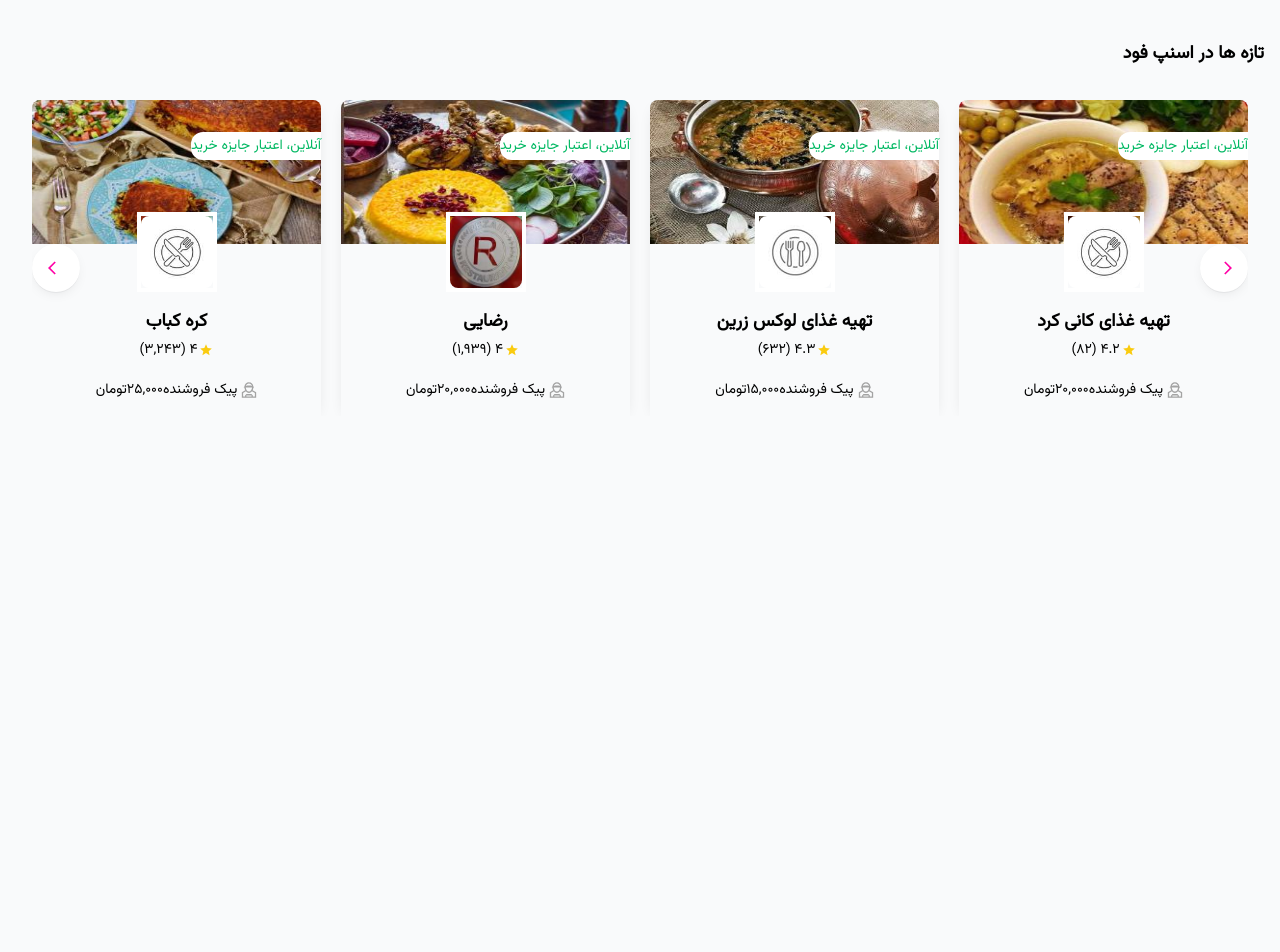
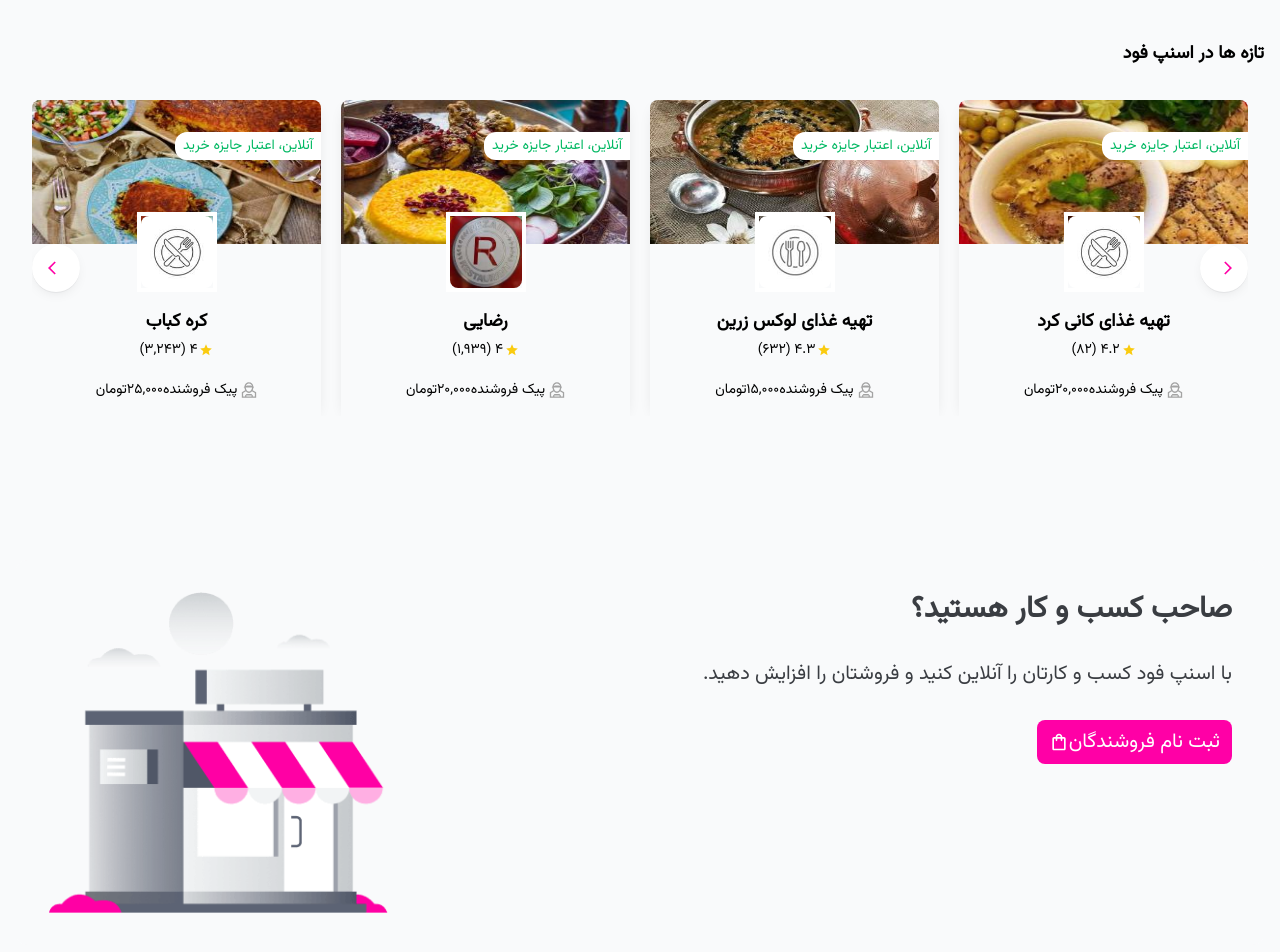
Before and after one commit to tina-david/snappfood-nextjs-project, a Next.js app: page / in a window 1280 px wide. Shown: the part 400-1352 px from the top of the page. Before the commit the page ends 912 px from the top, so only its background shows below. Built offline with nearby package versions, Linux system fonts and the light colour scheme.

Commit message:
contact-us part

```diff
--- a/app/page.tsx
+++ b/app/page.tsx
@@ -1,6 +1,7 @@
 'use client'
 
 import Categories from "@/components/Categories";
+import ContactUs from "@/components/ContactUs";
 import Slide from "@/components/Slide";
 
 export default function Home() {
@@ -9,6 +10,7 @@ export default function Home() {
         <div className={'flex w-full justify-center flex-wrap p-4'}>
 <Categories/>
 <Slide/>
+<ContactUs/>
         </div>
     );
 }
--- /dev/null
+++ b/src/components/ContactUs.tsx
@@ -0,0 +1,32 @@
+import Image from "next/image";
+import React from "react";
+import Contactus from "../../public/images/shop.png";
+import { MdOutlineShoppingBag } from "react-icons/md";
+const ContactUs = () => {
+  return (
+    <div className="flex flex-wrap w-full my-16 max-w-7xl">
+      <div className="flex justify-between rounded-xl p-8 bg-body-color  w-full">
+        <div className="w-full md:w-1/2 ">
+          <div className="text-3xl font-bold text-carbon-main">
+            {"صاحب کسب و کار هستید؟"}
+          </div>
+          <div className="my-8 text-xl text-carbon-main">
+            {
+              "با اسنپ فود کسب و کارتان را آنلاین کنید و فروشتان را افزایش دهید."
+            }
+          </div>
+          <div>
+            <button className="bg-primary-main flex text-white px-3 py-2 rounded-lg text-xl items-center">
+              {"  ثبت نام فروشندگان"} <MdOutlineShoppingBag />
+            </button>
+          </div>
+        </div>
+        <div className="hidden md:w-1/2 md:flex justify-end ">
+          <Image src={Contactus} alt="contact-us" width={340} height={340} />
+        </div>
+      </div>
+    </div>
+  );
+};
+
+export default ContactUs;
--- a/src/components/Header.tsx
+++ b/src/components/Header.tsx
@@ -1,7 +1,7 @@
 import Image from "next/image";
 import React from "react";
 import Logo from "../../public/images/images-home/logo.svg";
-import { MdOutlineShoppingBag } from "react-icons/md";
+import { MdOutlineShoppingBag, MdOutlineShoppingCart } from "react-icons/md";
 import Link from "next/link";
 const Header = () => {
   return (
@@ -14,7 +14,7 @@ const Header = () => {
         </div>
         <Link href="/orders">
         <div className="flex items-center">
-          <MdOutlineShoppingBag className="text-xl"></MdOutlineShoppingBag>
+          <MdOutlineShoppingCart className="text-xl"></MdOutlineShoppingCart>
         <p className="text-sm">{'سفارشات'}</p>
         </div>
         </Link>
--- a/src/components/RestaurantCart.tsx
+++ b/src/components/RestaurantCart.tsx
@@ -19,7 +19,7 @@ const RestaurantCart = ({ restaurant }) => {
             borderRadius: "8px 8px 0 0",
           }}
         />
-        <div className="absolute bg-white top-8 rounded-tl-xl rounded-bl-xl py-1 text-secondary-main text-sm">
+        <div className="absolute bg-white top-8 rounded-tl-xl rounded-bl-xl py-1 p-2 text-secondary-main text-sm">
           {restaurant.pay}
         </div>
       </div>
--- a/src/components/Slide.tsx
+++ b/src/components/Slide.tsx
@@ -1,57 +1,41 @@
-import React from 'react'
-import { Swiper, SwiperSlide } from 'swiper/react';
+import React from "react";
+import { Swiper, SwiperSlide } from "swiper/react";
 
-import 'swiper/css';
-import { DATABASE } from '@/data/data';
-import RestaurantCart from './RestaurantCart';
-import SwipperNextButton from './SwipperNextButton';
-import SwipperPrevButton from './SwipperPrevButton';
+import "swiper/css";
+import { DATABASE } from "@/data/data";
+import RestaurantCart from "./RestaurantCart";
+import SwipperNextButton from "./SwipperNextButton";
+import SwipperPrevButton from "./SwipperPrevButton";
 const Slide = () => {
   return (
-    <div className='flex w-full max-w-7xl flex-wrap my-16'>
-        <div className='flex w-full my-4 font-bold text-lg'>
+    <div className="flex w-full max-w-7xl flex-wrap my-16">
+      <div className="flex w-full my-4 font-bold text-lg">
         <div>{"تازه ها در اسنپ فود"}</div>
-
       </div>
-        <div className='relative flex w-full flex-wrap p-4'>
+      <div className="relative flex w-full flex-wrap p-4">
         <Swiper
           spaceBetween={20}
           slidesPerView={4}
           breakpoints={{
-    320:{
-        slidesPerView:1
+            320: {
+              slidesPerView: 1,
             },
-    1024:{
-        slidesPerView:4
-    }
+            1024: {
+              slidesPerView: 4,
+            },
           }}
-
         >
           <SwipperPrevButton />
-    <SwipperNextButton/>
-    {DATABASE.restaurants.map((restaurant)=>(
-
+          <SwipperNextButton />
+          {DATABASE.restaurants.map((restaurant) => (
             <SwiperSlide key={restaurant.id}>
-
-   <RestaurantCart restaurant={restaurant}/>
+              <RestaurantCart restaurant={restaurant} />
             </SwiperSlide>
           ))}
         </Swiper>
       </div>
     </div>
+  );
+};
 
-
-
-
-
-
-
-
-
-
-
-
-  )
-}
-
-export default Slide
+export default Slide;
--- a/src/components/SwipperPrevButton.tsx
+++ b/src/components/SwipperPrevButton.tsx
@@ -9,6 +9,7 @@ const SwipperPrevButton = () => {
   return (
 
     <div onClick={()=>swiper.slidePrev()}
+
      className="rounded-full z-50 absolute top-36 right-0 p-4 cursor-pointer shadow-shadows-medium hover:shadow-shadows-high bg-white">
       <MdArrowBackIos color="#ff00a6" className='rotate-180' />
     </div>  )
```
Lines whose indentation alone changed are shown as unchanged.
